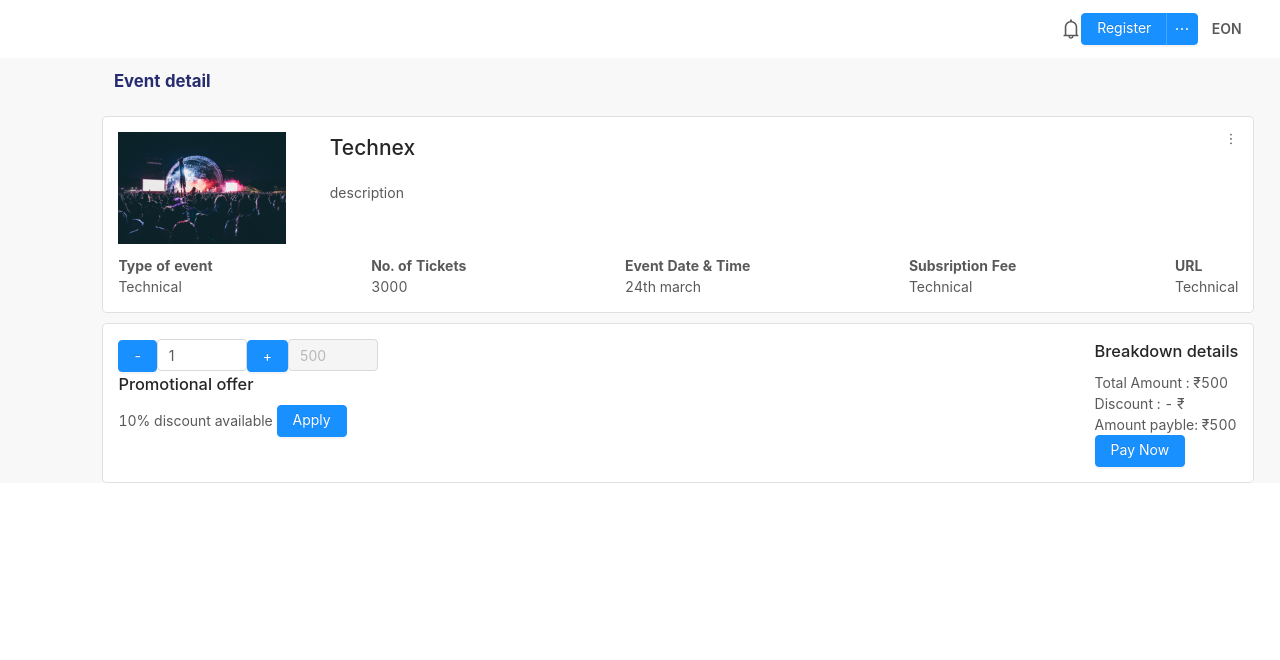
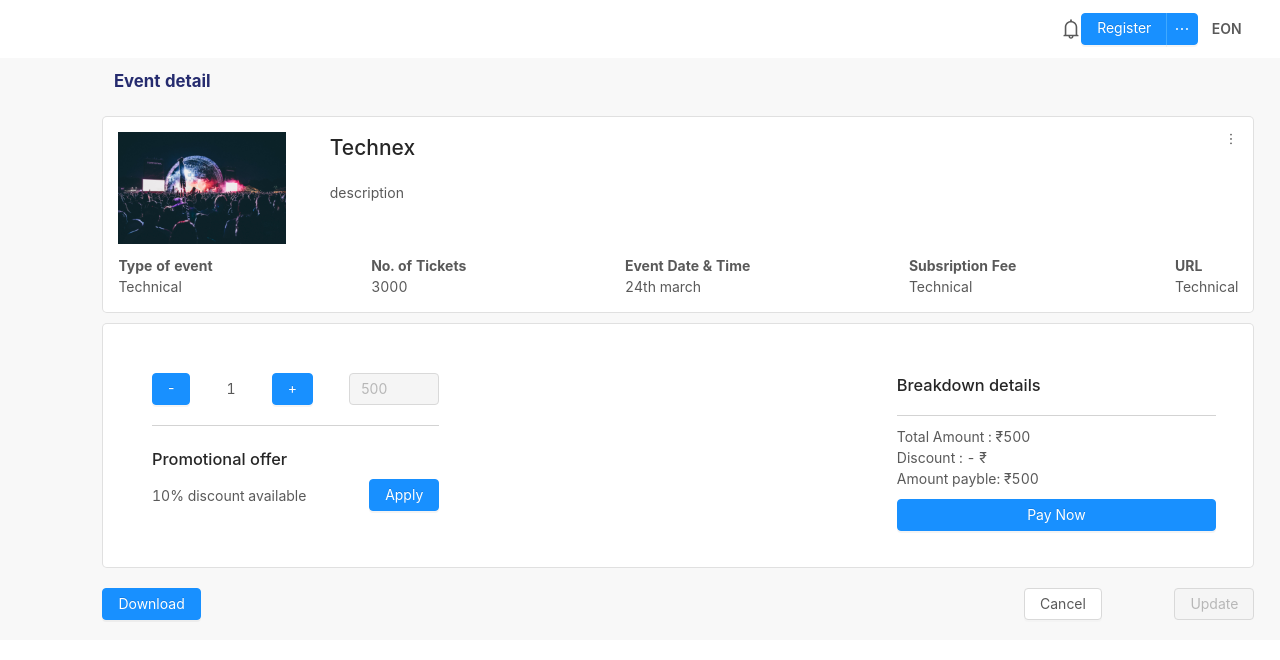
Before and after one commit to bhaarneval/eon-web, a React app: page /event-details/1 in a window 1280 px wide. Shown: the top 660 px of the page. Built offline with nearby package versions, Linux system fonts and the light colour scheme.

Commit message:
user profile

```diff
--- a/src/components/subscription/feeCaclculation.js
+++ b/src/components/subscription/feeCaclculation.js
@@ -38,37 +38,44 @@ class FeeCalculation extends Component {
         })
     }
 
-    onChangeSeats = (event) => {
-        console.log(event)
-    }
-
     render() {
         return (
+            <div>
                 <div className="detail-card">
                     <div className="subscription-container">
-                    <div>
+                        <div className="subscription-left">
+                            <div className="subscription-seats borderBottom">
                                 <Button type="primary" onClick={() => this.onIncDecSeats('dec')}>-</Button>
-                            <InputNumber
-                                min={1}
-                                value={this.state.seats}
-                                defaultValue={1}
-                                onChange={event => this.onChangeSeats(event)}
-                            />
+                                    {this.state.seats}
                                 <Button type="primary" onClick={() => this.onIncDecSeats('inc')}>+</Button>
                                 <InputNumber
                                     min={1}
                                     disabled
                                     value={this.state.codeApplied ? this.state.totalAmountAfterPromo : this.state.totalAmount}
                                 />
+                            </div>
                             <h3>Promotional offer</h3>
-                        <div>10% discount available <Button disabled={this.state.codeApplied} type="primary" onClick={this.applyCode}>Appl{`${this.state.codeApplied ? 'ied!' : 'y'}`}</Button></div>
+                            <div className="subscription-seats">
+                                10% discount available <Button disabled={this.state.codeApplied} type="primary" onClick={this.applyCode}>Appl{`${this.state.codeApplied ? 'ied!' : 'y'}`}
+                                </Button>
                             </div>
-                    <div>
+                        </div>
+                        <div className="subscription-left">
                             <h3>Breakdown details</h3>
+                            <div className="breakdown">
                                 <div>Total Amount : ₹{this.state.totalAmount}</div>
                                 <div>Discount : - ₹{this.state.codeApplied && this.state.totalAmount * (this.props.discountPercentage/100)}</div>
                                 <div>Amount payble: ₹{this.state.codeApplied ? this.state.totalAmountAfterPromo : this.state.totalAmount}</div>
+                            </div>
                             <Button type="primary" onClick={() => this.props.payNow(this.state.seats, this.state.codeApplied ? this.state.totalAmountAfterPromo : this.state.totalAmount)}>Pay Now</Button>
+                        </div>
+                    </div>
+                </div>
+                <div className="update-row">
+                    <Button type="primary">Download</Button>
+                    <div className="cancel-row">
+                        <Button>Cancel</Button>
+                        <Button disabled type="primary">Update</Button>
                     </div>
                 </div>
             </div>
--- a/src/components/subscription/payment.js
+++ b/src/components/subscription/payment.js
@@ -26,6 +26,9 @@ class Payment extends Component {
     render() {
         return (
             <div className="detail-card">
+                <div className="subscription-container" style={{justifyContent: 'center'}}>
+                    <div className="subscription-payment">
+                        <h3>Bank details</h3>
                         <Form
                             className="form-main"
                             name="bankDetails"
@@ -67,7 +70,7 @@ class Payment extends Component {
                                 />
                             </Form.Item>
                             <Form.Item>
-                        <Button htmlType="submit" type="primary">Pay</Button>
+                                <Button style={{width: '100%'}} htmlType="submit" type="primary">Pay</Button>
                             </Form.Item>
                         </Form>
                         <Modal
@@ -81,6 +84,8 @@ class Payment extends Component {
                                 Okay
                             </Button>
                         </Modal>
+                    </div>
+                </div>
             </div>
         );
     }
--- a/src/components/subscription/subscription.css
+++ b/src/components/subscription/subscription.css
@@ -2,4 +2,48 @@
     display: flex;
     flex-direction: row;
     justify-content: space-between;
+    padding: 3% 2% 0% 3%;
 }
+
+.subscription-left{
+    width: 30%;
+    display: flex;
+    flex-direction: column
+}
+
+.subscription-seats{
+    width: 90%;
+    display: flex;
+    align-items: center;
+    flex-direction: row;
+    justify-content: space-between;
+    margin-bottom: 21px;
+    padding-bottom: 20px;
+}
+
+.borderBottom{
+    border-bottom: 1px solid lightgray;
+}
+
+.breakdown{
+    border-top: 1px solid lightgray;
+    margin-top: 10px;
+    padding-bottom: 10px;
+    padding-top: 10px;
+}
+
+.subscription-payment{
+    width: 50%;
+}
+
+.update-row{
+    padding: 20px 0px;
+    display: flex;
+    justify-content: space-between;
+}
+
+.cancel-row{
+    display: flex;
+    width: 20%;
+    justify-content: space-between;
+}
```
Lines whose indentation alone changed are shown as unchanged.
